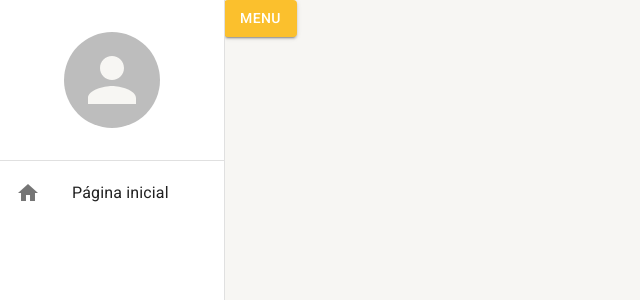
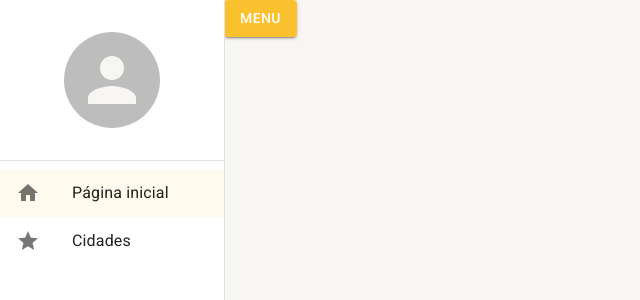
Before and after one commit to thiagoeu/frontendCadastro, a React (Create React App) app: page /pagina-inicial in a window 1280 px wide. Shown: the top 300 px of the page, without its empty margins (0-640 px from the left). Built offline with nearby package versions, Linux system fonts and the light colour scheme.

Commit message:
feat: drawer responsabilits

```diff
--- a/src/routes/index.tsx
+++ b/src/routes/index.tsx
@@ -1,9 +1,25 @@
 import { Button } from "@mui/material";
 import { Navigate, Route, Routes } from "react-router-dom";
 import { useDrawerContext } from "../shared/contexts";
+import { useEffect } from "react";
 
 export const AppRoutes = () => {
-    const {toggleDrawerOpen} = useDrawerContext();
+    const {toggleDrawerOpen , setDrawerOptions} = useDrawerContext();
+    useEffect( ()=>{
+        setDrawerOptions([
+            {
+                path: '/pagina-inicial',
+                label: 'Página inicial',
+                icon: 'home',
+            },
+            {
+                path: '/cidades',
+                label: 'Cidades',
+                icon: 'star',
+            }
+        ]);
+    },[]);
+
     return (
         <Routes>
             <Route path="/pagina-inicial" element={<Button variant="contained" color="primary" onClick={toggleDrawerOpen}>MENU</Button>}/>
--- a/src/shared/components/menu-lateral/MenuLateral.tsx
+++ b/src/shared/components/menu-lateral/MenuLateral.tsx
@@ -1,17 +1,45 @@
 import { Box, Drawer, useTheme, Avatar, Divider, List, ListItemButton, ListItemIcon, ListItemText, Icon, useMediaQuery } from "@mui/material";
 import React from "react";
 import { useDrawerContext } from "../../contexts";
-
+import { useMatch, useNavigate, useResolvedPath } from "react-router-dom";
 
 
 interface IAppThemeProviderProps {
-    children: React.ReactNode
+    children: React.ReactNode;
 };
 
+
+interface IListItemLinkProps {
+    icon: string;
+    label: string;
+    to: string;
+    onClick: (() => void) | undefined;
+}
+
+const ListItemLink: React.FC<IListItemLinkProps> = ({ icon,label, to, onClick }) => {
+    const navigate = useNavigate();
+
+    const resolvedPath = useResolvedPath(to);
+    const match = useMatch({path: resolvedPath.pathname, end: false })
+
+    const handleClick = () => {
+        navigate(to);
+        onClick?.();
+    };
+
+    return (
+        <ListItemButton selected={!!match} onClick={handleClick}>
+            <ListItemIcon>
+                <Icon>{icon}</Icon>
+            </ListItemIcon>
+            <ListItemText primary={label}/>
+        </ListItemButton>
+    )
+}
 export const MenuLateral: React.FC<IAppThemeProviderProps> = ({ children }) => {
     const theme = useTheme();
     const smDown = useMediaQuery(theme.breakpoints.down('sm'));
-    const { isDrawerOpen, toggleDrawerOpen } = useDrawerContext();
+    const { isDrawerOpen, toggleDrawerOpen, drawerOptions } = useDrawerContext();
 
 
     return (
@@ -23,14 +51,17 @@
                     </Box>
                     <Divider />
                     <Box flex={1}>
-                        <List component="nav">
-                            <ListItemButton>
-                                <ListItemIcon>
-                                    <Icon>home</Icon>
-                                </ListItemIcon>
-                                <ListItemText primary="Página inicial" />
-                            </ListItemButton>
-                        </List>
+                    <List component="nav">
+                      {drawerOptions.map(drawerOptions => (
+                          <ListItemLink
+                          key={drawerOptions.path}
+                          to = {drawerOptions.path}
+                          icon= {drawerOptions.icon}
+                          label={drawerOptions.label}
+                          onClick={smDown ? toggleDrawerOpen : undefined}
+                          />
+                        ))}
+                    </List>
                     </Box>
                 </Box>
             </Drawer>
--- a/src/shared/contexts/DrawerContext.tsx
+++ b/src/shared/contexts/DrawerContext.tsx
@@ -2,9 +2,17 @@
 
 
 
+interface IDrawerOptions{
+    icon: string;
+    path: string;
+    label: string;
+}
+
 interface IDrawerContextData {
     isDrawerOpen: boolean;
+    drawerOptions: IDrawerOptions[];
     toggleDrawerOpen: () => void;
+    setDrawerOptions : (newDrawerOptions: IDrawerOptions[]) => void;
 }
 
 interface IAppThemeProviderProps {
@@ -19,12 +27,18 @@
 
 export const DrawerProvider: React.FC<IAppThemeProviderProps> = ({children}) => {
     const [isDrawerOpen, setIsDrawerOpen] = useState(false);
+    const [drawerOptions, setDrawerOptions] = useState<IDrawerOptions[]>([]);
+
     const toggleDrawerOpen = useCallback(() =>{
         setIsDrawerOpen(oldDrawerOpen => !oldDrawerOpen);
     },[])
 
+    const handleSetDrawerOptions = useCallback((newDrawerOptions: IDrawerOptions[]) =>{
+        setDrawerOptions(newDrawerOptions);
+    },[])
+
     return (
-        <DrawerContext.Provider value={{isDrawerOpen, toggleDrawerOpen}}>
+        <DrawerContext.Provider value={{isDrawerOpen ,drawerOptions, toggleDrawerOpen , setDrawerOptions : handleSetDrawerOptions}}>
 
             {children}
 
```
